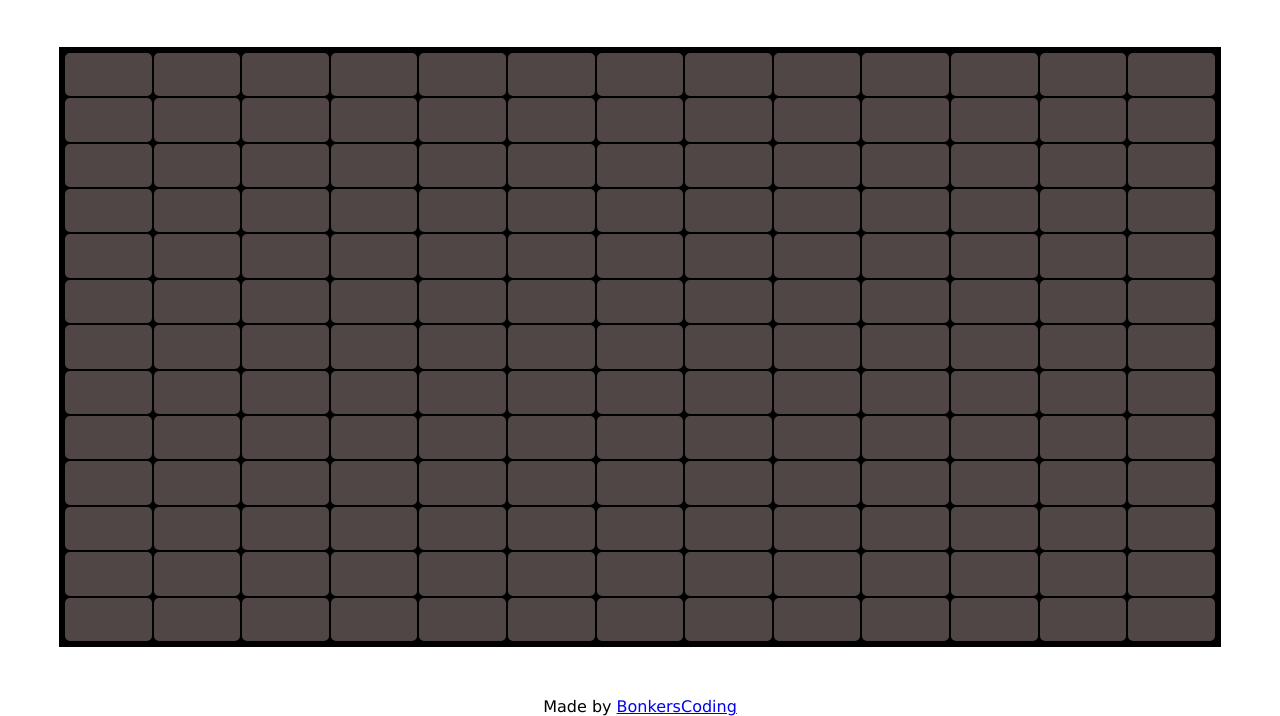
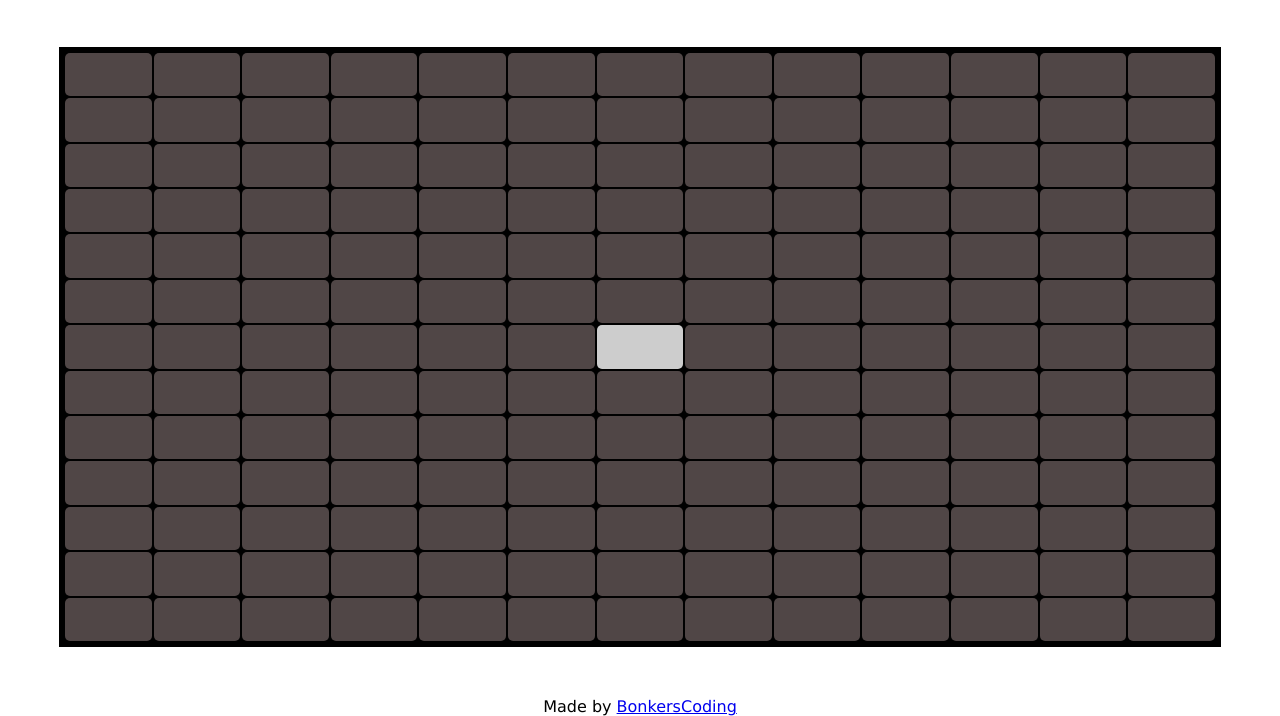
Before and after one commit to BonkersCoding/boi-assistant, a plain HTML site: page index.html in a window 1280 px wide. Shown: the part 84-800 px from the top of the page. Drawn offline with Linux system fonts and the light colour scheme.

Commit message:
Add entered class, change entered style

```diff
--- a/javascript.js
+++ b/javascript.js
@@ -7,7 +7,8 @@ function generatePixels(size) {
         row.classList.add("row");
         for (let j = 0; j < size; j++) {
             const pixel = document.createElement("div");
-            pixel.id = "pixel";
+            pixel.classList.add("pixel");
+            if (i === (size-1)/2 && j === (size-1)/2) {pixel.id = "entered";}
             row.appendChild(pixel);
         }
         container.appendChild(row);
--- a/style.css
+++ b/style.css
@@ -28,7 +28,7 @@ body {
 }
 
 
-#pixel {
+.pixel {
     margin: 1px;
     flex-grow: 1;
     min-height: 1px;
@@ -36,3 +36,9 @@ body {
     border-radius: 5px;
     background-color: rgb(80, 70, 70);
 }
+
+
+
+#entered {
+    background-color: rgba(255, 255, 255, 0.803);
+}
```
